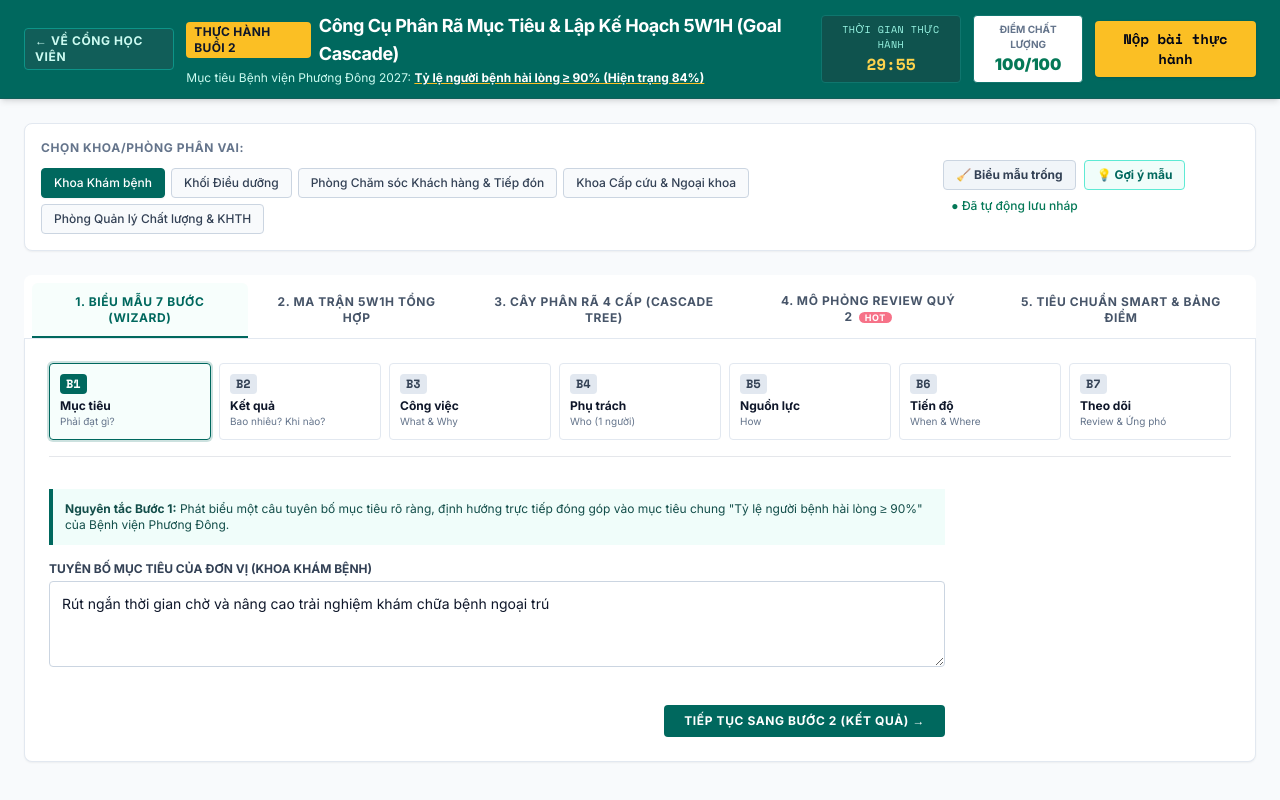
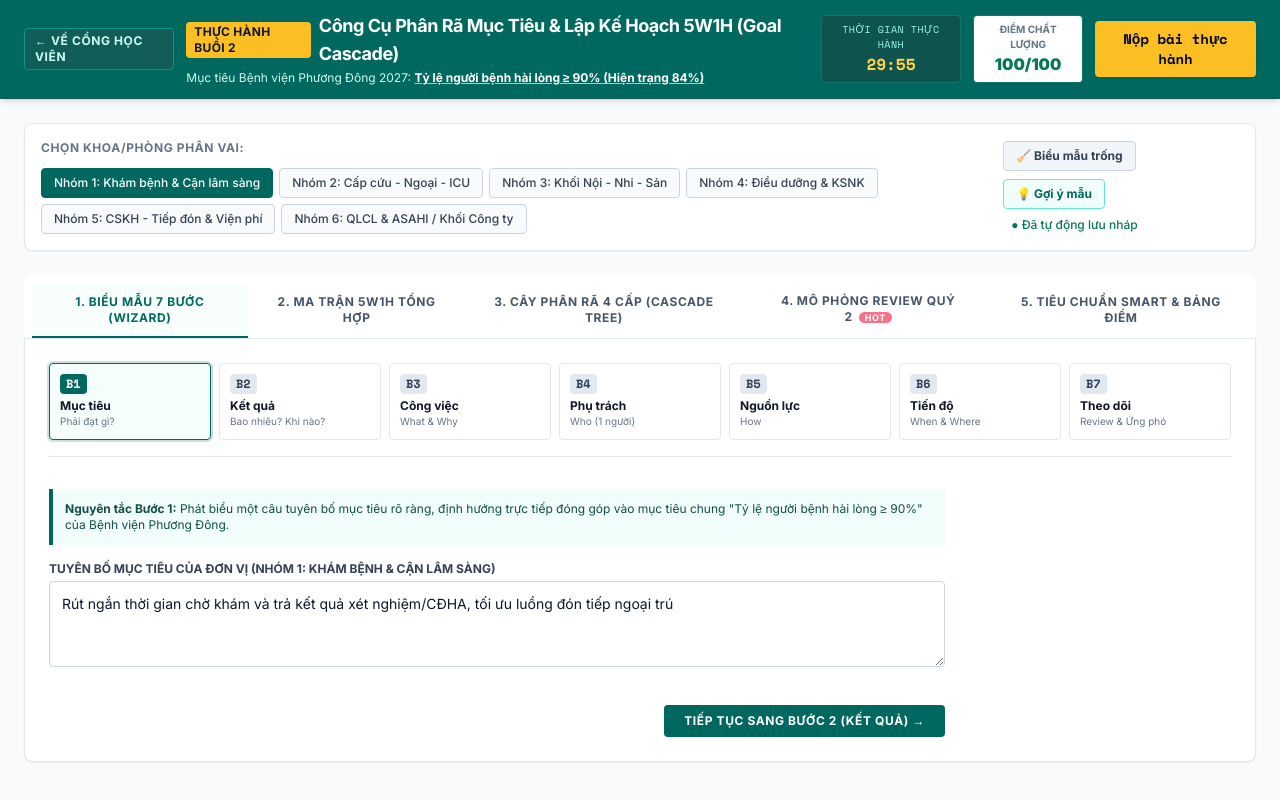
Before and after one commit to toilahieu1106/buddy-training-hub, a Next.js app: page /portal/goal-cascade in a window 1280 px wide. Shown: the top 800 px of the page. Built offline with nearby package versions, Linux system fonts and the light colour scheme.

Commit message:
feat: align 6 functional hospital groups and group submission sync

```diff
--- a/app/portal/goal-cascade/page.tsx
+++ b/app/portal/goal-cascade/page.tsx
@@ -53,17 +53,17 @@
 
 const SAMPLE_DEPARTMENTS = [
   {
-    name: "Khoa Khám bệnh",
-    goal: "Rút ngắn thời gian chờ và nâng cao trải nghiệm khám chữa bệnh ngoại trú",
-    target: "Thời gian chờ khám ≤ 30 phút, tỷ lệ hài lòng ≥ 92%",
-    baseline: "Thời gian chờ 45 phút, hài lòng 84%",
+    name: "Nhóm 1: Khám bệnh & Cận lâm sàng",
+    goal: "Rút ngắn thời gian chờ khám và trả kết quả xét nghiệm/CĐHA, tối ưu luồng đón tiếp ngoại trú",
+    target: "Thời gian chờ khám ≤ 30 phút, trả kết quả CLS ≤ 45 phút, hài lòng ≥ 92%",
+    baseline: "Thời gian chờ khám 45 phút, CLS 60 phút, hài lòng 84%",
     defaultWorks: [
       {
         id: "w1",
         what: "Triển khai hệ thống đặt lịch hẹn khám trước theo khung giờ (App/Web)",
         why: "Giảm dồn ứ bệnh nhân vào khung giờ cao điểm sáng 08:00 - 09:30",
         who: "Trưởng khoa Khám bệnh",
-        coOwners: "Phòng CNTT, Phòng CSKH",
+        coOwners: "Phòng CNTT, Phòng CSKH, Khoa Xét nghiệm",
         how: "Phần mềm đặt lịch tự động, bố trí 2 điều dưỡng điều phối luồng",
         whenStart: "2027-01-01",
         whenEnd: "2027-04-30",
@@ -85,8 +85,48 @@
     ],
   },
   {
-    name: "Khối Điều dưỡng",
-    goal: "Chuẩn hóa văn hóa giao tiếp, thái độ phục vụ và chăm sóc người bệnh nội trú",
+    name: "Nhóm 2: Cấp cứu - Ngoại - ICU",
+    goal: "Tối ưu hóa thời gian tiếp nhận cấp cứu, chuyển mổ khẩn và đảm bảo an toàn người bệnh tuyệt đối",
+    target: "Thời gian tiếp nhận đến chẩn đoán cấp cứu ≤ 15 phút, tỷ lệ an toàn phẫu thuật 100%",
+    baseline: "Thời gian xử lý trung bình 25 phút",
+    defaultWorks: [
+      {
+        id: "w1",
+        what: "Áp dụng hệ thống phân loại bệnh nhân cấp cứu tự động theo chuẩn 5 mức (Triage)",
+        why: "Ưu tiên chính xác ca nặng, giảm tử vong và tăng an toàn người bệnh",
+        who: "Trưởng khoa Cấp cứu",
+        coOwners: "Khoa ICU, Khoa Ngoại, Phòng CNTT",
+        how: "Phần mềm Triage trên Tablet, vòng đeo tay màu cảnh báo",
+        whenStart: "2027-02-01",
+        whenEnd: "2027-05-31",
+        where: "Khu vực Cấp cứu",
+        metric: "100% ca nguy kịch (Cấp 1-2) được can thiệp dưới 3 phút",
+      },
+    ],
+  },
+  {
+    name: "Nhóm 3: Khối Nội - Nhi - Sản",
+    goal: "Nâng cao chất lượng điều trị nội trú, tư vấn chu đáo và chăm sóc chuyên sâu mẹ & bé",
+    target: "Tỷ lệ người bệnh nội trú hài lòng ≥ 95%, 0 khiếu nại về tư vấn chuyên môn",
+    baseline: "Hài lòng 87%, còn phản ánh thiếu thông tin hướng dẫn dùng thuốc",
+    defaultWorks: [
+      {
+        id: "w1",
+        what: "Chuẩn hóa tài liệu và quy trình tư vấn phác đồ điều trị khi nhập viện và ra viện",
+        why: "Giúp người bệnh và gia đình hiểu rõ lộ trình điều trị, tăng tuân thủ y lệnh",
+        who: "Trưởng khoa Sản Phụ",
+        coOwners: "Khoa Nhi, Khoa Nội",
+        how: "Sổ tay hướng dẫn người bệnh nội trú, mã QR tra cứu hồ sơ điều trị",
+        whenStart: "2027-01-15",
+        whenEnd: "2027-04-15",
+        where: "Các khoa Nội trú",
+        metric: "100% người bệnh ký xác nhận được tư vấn đầy đủ",
+      },
+    ],
+  },
+  {
+    name: "Nhóm 4: Điều dưỡng & KSNK",
+    goal: "Chuẩn hóa văn hóa giao tiếp AIDET, thái độ phục vụ và kiểm soát nhiễm khuẩn buồng bệnh",
     target: "100% điều dưỡng tuân thủ tiêu chuẩn giao tiếp AIDET, hài lòng điều dưỡng ≥ 95%",
     baseline: "Hài lòng 86%, còn 5 phản ánh thái độ/tháng",
     defaultWorks: [
@@ -95,7 +135,7 @@
         what: "Tập huấn và giám sát thực hiện mô hình giao tiếp AIDET tại toàn bộ các khoa",
         why: "Xóa bỏ rào cản giao tiếp, giúp người bệnh và người nhà an tâm điều trị",
         who: "Trưởng phòng Điều dưỡng",
-        coOwners: "Điều dưỡng trưởng các khoa",
+        coOwners: "Điều dưỡng trưởng các khoa, Khoa KSNK",
         how: "Khóa đào tạo thực hành 4 buổi, kiểm tra đóng vai tình huống định kỳ",
         whenStart: "2027-01-10",
         whenEnd: "2027-03-31",
@@ -105,17 +145,17 @@
     ],
   },
   {
-    name: "Phòng Chăm sóc Khách hàng & Tiếp đón",
-    goal: "Nâng cấp dịch vụ đón tiếp 5 sao và giải quyết triệt để 100% khiếu nại trong 24h",
+    name: "Nhóm 5: CSKH - Tiếp đón & Viện phí",
+    goal: "Nâng cấp dịch vụ đón tiếp 5 sao, tinh gọn thủ tục BHYT và giải quyết triệt để 100% khiếu nại trong 24h",
     target: "Tỷ lệ tiếp đón hài lòng 98%, giải quyết khiếu nại trong 24h đạt 100%",
     baseline: "Hài lòng 89%, xử lý khiếu nại mất 48h-72h",
     defaultWorks: [
       {
         id: "w1",
-        what: "Xây dựng quy trình phản ứng nhanh giải quyết thắc mắc người bệnh tại chỗ",
+        what: "Xây dựng quy trình phản ứng nhanh giải quyết thắc mắc viện phí & thủ tục tại chỗ",
         why: "Ngăn ngừa leo thang bức xúc, xử lý ngay tại điểm chạm tiếp đón",
         who: "Trưởng phòng Chăm sóc Khách hàng",
-        coOwners: "Bác sĩ trực lãnh đạo",
+        coOwners: "Phòng Tài chính Kế toán, Bác sĩ trực lãnh đạo",
         how: "Hotline 24/7, sổ tay hướng dẫn xử lý 20 tình huống nhạy cảm",
         whenStart: "2027-01-01",
         whenEnd: "2027-02-28",
@@ -125,28 +165,8 @@
     ],
   },
   {
-    name: "Khoa Cấp cứu & Ngoại khoa",
-    goal: "Tối ưu hóa thời gian tiếp nhận cấp cứu và chuẩn bị trước mổ an toàn tuyệt đối",
-    target: "Thời gian từ tiếp nhận đến có chẩn đoán xác định cấp cứu ≤ 15 phút",
-    baseline: "Thời gian xử lý trung bình 25 phút",
-    defaultWorks: [
-      {
-        id: "w1",
-        what: "Áp dụng hệ thống phân loại bệnh nhân cấp cứu tự động theo chuẩn 5 mức",
-        why: "Ưu tiên chính xác ca nặng, giảm tử vong và tăng an toàn người bệnh",
-        who: "Trưởng khoa Cấp cứu",
-        coOwners: "Khoa Hồi sức tích cực, Phòng CNTT",
-        how: "Phần mềm Triage trên Tablet, vòng đeo tay màu cảnh báo",
-        whenStart: "2027-02-01",
-        whenEnd: "2027-05-31",
-        where: "Khu vực Cấp cứu",
-        metric: "100% ca nguy kịch (Cấp 1-2) được can thiệp dưới 3 phút",
-      },
-    ],
-  },
-  {
-    name: "Phòng Quản lý Chất lượng & KHTH",
-    goal: "Giám sát thời gian thực các chỉ số chất lượng bệnh viện và phòng ngừa sự cố y khoa",
+    name: "Nhóm 6: QLCL & ASAHI / Khối Công ty",
+    goal: "Giám sát thời gian thực các chỉ số chất lượng toàn viện, tối ưu vận hành chuỗi dịch vụ ASAHI & Công ty",
     target: "0 sự cố y khoa nghiêm trọng, 100% khuyến nghị cải tiến được triển khai",
     baseline: "Giám sát thủ công cuối tháng, phát hiện chậm",
     defaultWorks: [
@@ -155,11 +175,11 @@
         what: "Thiết lập Dashboard theo dõi chỉ số chất lượng & cảnh báo sớm toàn viện",
         why: "Chuyển từ báo cáo bị động sang cảnh báo và hành động sớm",
         who: "Trưởng phòng Quản lý Chất lượng",
-        coOwners: "Phòng KHTH, Phòng CNTT",
+        coOwners: "Phòng KHTH, Đại diện ASAHI, Ban Giám đốc Công ty",
         how: "Hệ thống BI kết nối dữ liệu HIS, phân quyền xem theo khoa phòng",
         whenStart: "2027-01-15",
         whenEnd: "2027-06-30",
-        where: "Toàn viện",
+        where: "Toàn viện & Khối Công ty",
         metric: "Cập nhật dữ liệu hàng ngày trước 08:00 sáng",
       },
     ],
```
Also changed, not shown: 2 other files (tests, documents, lock files or other folders).
